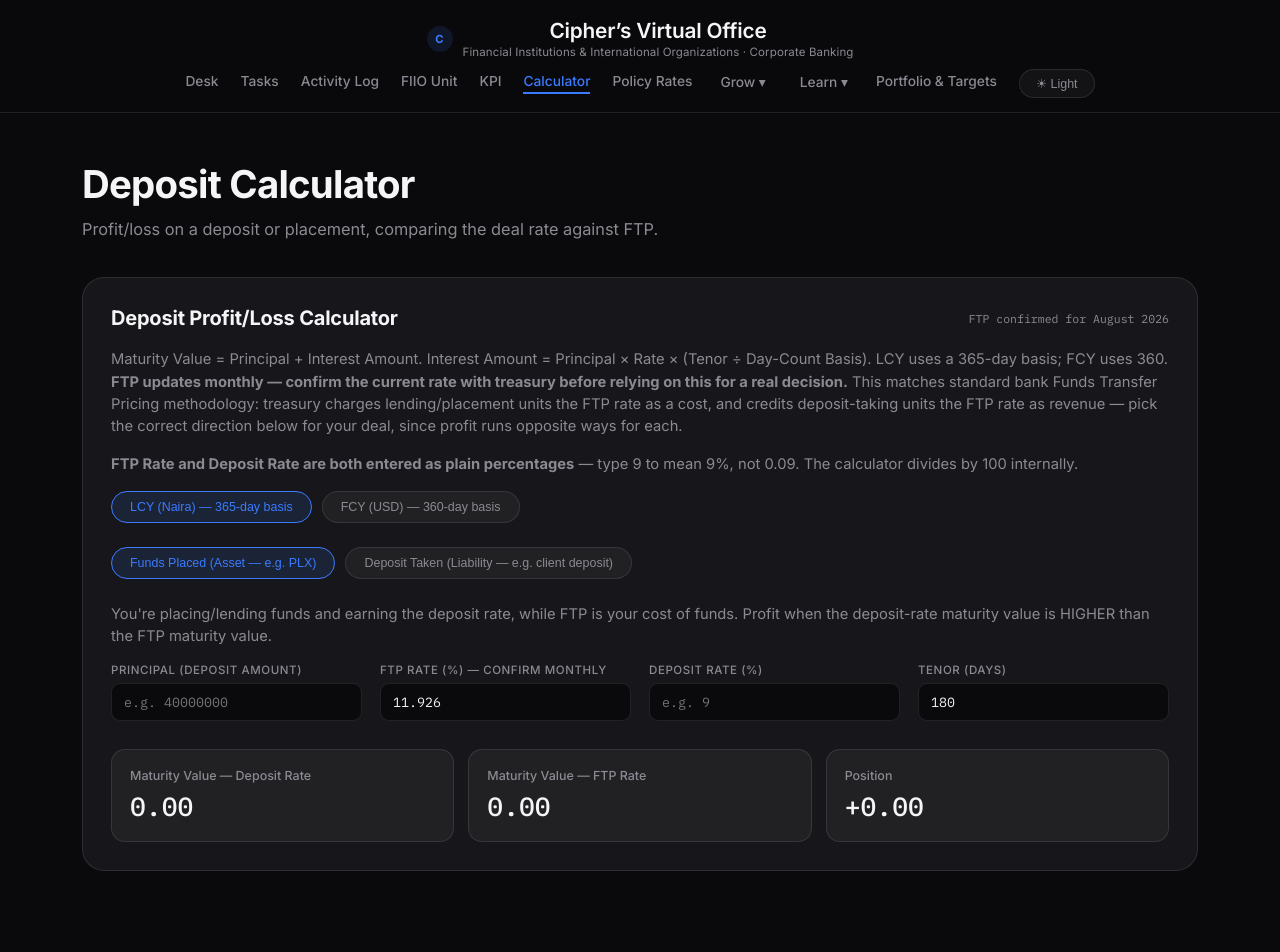
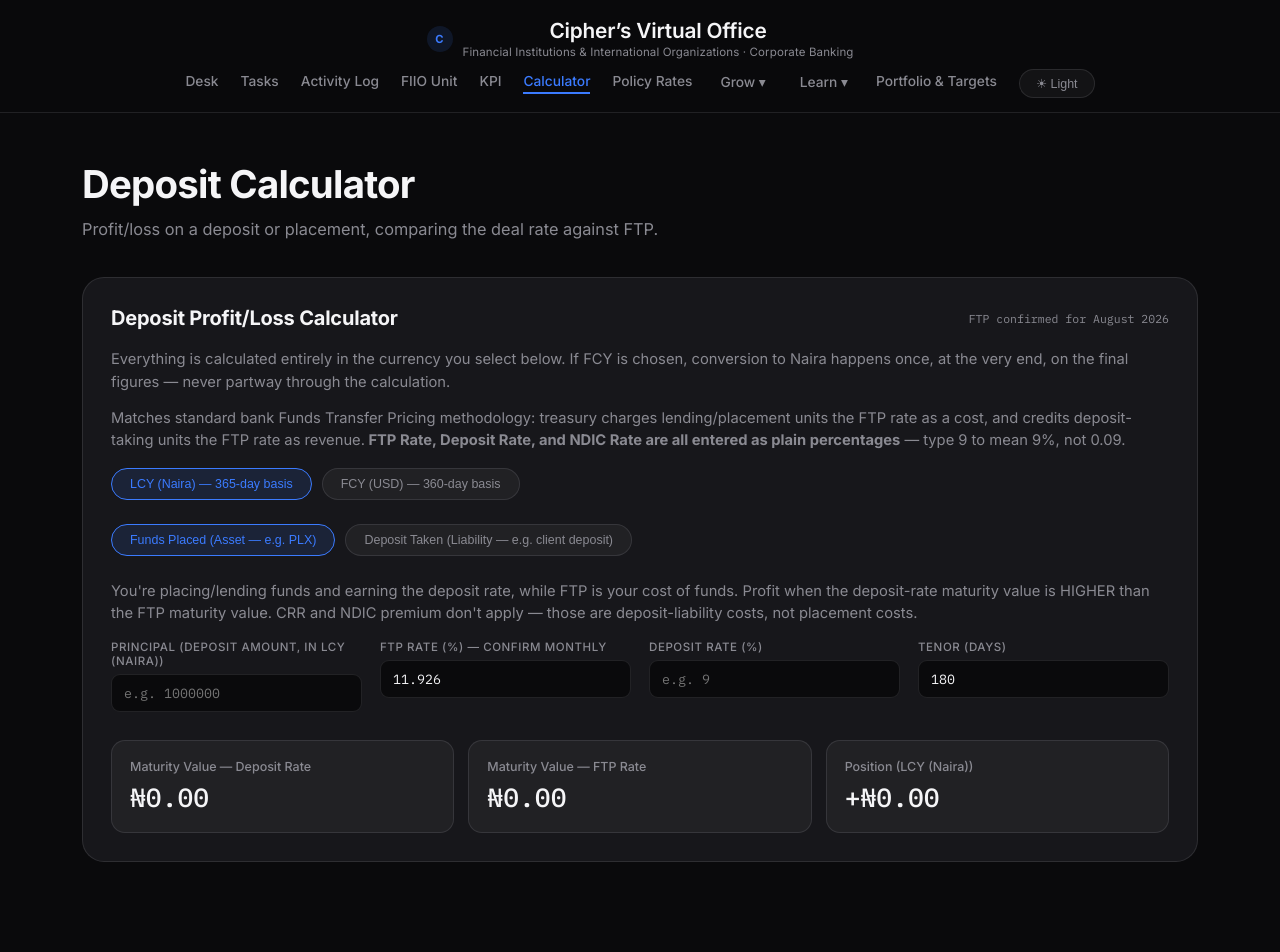
Before and after one commit to Ciphertechxlv/rm-dashboard, a Next.js app: page /calculator in a window 1280 px wide. Shown: the top 952 px of the page. Built offline with nearby package versions, Linux system fonts and the light colour scheme.

Commit message:
Add files via upload

```diff
--- a/components/NrffCalculator.js
+++ b/components/NrffCalculator.js
@@ -1,17 +1,26 @@
 import { useState } from "react";
 
 // Confirmed August 2026 FTP rates. FTP updates monthly — check with
-// treasury/your desk before relying on these for a real deal, and update
-// this file when a new month's rate is confirmed.
+// treasury/your desk before relying on these for a real deal.
 const FTP_DEFAULTS = {
-  LCY: { rate: "11.926", tenorBasis: 365, label: "LCY (Naira)" },
-  FCY: { rate: "9.37", tenorBasis: 360, label: "FCY (USD)" },
+  LCY: { rate: "11.926", tenorBasis: 365, label: "LCY (Naira)", symbol: "₦" },
+  FCY: { rate: "9.37", tenorBasis: 360, label: "FCY (USD)", symbol: "$" },
 };
+
+// Confirmed via CBN's official MPC decisions — see the Policy Rates page.
+const CRR_RATE = 45.0;
+
+// NDIC's published base premium rate has historically run around 40
+// basis points (0.40%) per year on total deposit liabilities, under
+// their risk-based Differential Premium Assessment System (DPAS) — the
+// exact current rate isn't publicly confirmed for a specific bank/year,
+// so this is an editable estimate, not a hard fact.
+const NDIC_DEFAULT_RATE = "0.40";
 
 const DIRECTIONS = {
   placement: {
     label: "Funds Placed (Asset — e.g. PLX)",
-    explain: "You're placing/lending funds and earning the deposit rate, while FTP is your cost of funds. Profit when the deposit-rate maturity value is HIGHER than the FTP maturity value.",
+    explain: "You're placing/lending funds and earning the deposit rate, while FTP is your cost of funds. Profit when the deposit-rate maturity value is HIGHER than the FTP maturity value. CRR and NDIC premium don't apply — those are deposit-liability costs, not placement costs.",
   },
   deposit: {
     label: "Deposit Taken (Liability — e.g. client deposit)",
@@ -32,35 +41,53 @@ export default function NrffCalculator() {
   const [dealRate, setDealRate] = useState("");
   const [tenor, setTenor] = useState("180");
   const [fxRate, setFxRate] = useState("");
+  const [applyCrr, setApplyCrr] = useState(false);
+  const [applyNdic, setApplyNdic] = useState(false);
+  const [ndicRate, setNdicRate] = useState(NDIC_DEFAULT_RATE);
 
   function switchCurrency(cur) {
     setCurrency(cur);
     setFtp(FTP_DEFAULTS[cur].rate);
+    if (cur === "FCY") setApplyCrr(false); // CRR doesn't apply to USD
   }
 
-  const basis = FTP_DEFAULTS[currency].tenorBasis;
+  const cfg = FTP_DEFAULTS[currency];
+  const sym = cfg.symbol;
+  const basis = cfg.tenorBasis;
   const tenorFraction = n(tenor) / basis;
+  const isDeposit = direction === "deposit";
+  const crrActive = isDeposit && currency === "LCY" && applyCrr;
+  const ndicActive = isDeposit && applyNdic;
 
+  // Everything below is calculated entirely in the chosen currency first.
+  // Conversion to Naira (for FCY only) happens once, right at the end,
+  // on the final figures — never partway through.
   const interestAmount = n(principal) * (n(dealRate) / 100) * tenorFraction;
-  const ftpAmount = n(principal) * (n(ftp) / 100) * tenorFraction;
+
+  // Usable principal for FTP crediting — reduced by CRR when it applies,
+  // since that portion is locked with the CBN and can't be redeployed.
+  const usablePrincipal = crrActive ? n(principal) * (1 - CRR_RATE / 100) : n(principal);
+  const ftpAmount = usablePrincipal * (n(ftp) / 100) * tenorFraction;
+
+  const ndicCost = ndicActive ? n(principal) * (n(ndicRate) / 100) * tenorFraction : 0;
 
   const maturityAtDealRate = n(principal) + interestAmount;
-  const maturityAtFtp = n(principal) + ftpAmount;
+  const maturityAtFtp = usablePrincipal + ftpAmount;
 
-  // Direction determines which side is "yours" — see DIRECTIONS above.
-  const diff = direction === "placement"
-    ? maturityAtDealRate - maturityAtFtp
-    : maturityAtFtp - maturityAtDealRate;
-  const isProfit = diff > 0;
-  const isLoss = diff < 0;
+  const grossDiff = isDeposit
+    ? maturityAtFtp - maturityAtDealRate
+    : maturityAtDealRate - maturityAtFtp;
+  const netDiff = grossDiff - ndicCost;
+
+  const isProfit = netDiff > 0;
+  const isLoss = netDiff < 0;
 
   const showNgn = currency === "FCY" && n(fxRate) > 0;
-  const ngn = (usd) => usd * n(fxRate);
+  const toNgn = (usd) => usd * n(fxRate);
 
-  const fmt = (x) =>
-    x.toLocaleString("en-US", { maximumFractionDigits: 2, minimumFractionDigits: 2 });
-  const fmtNgn = (x) =>
-    "₦" + x.toLocaleString("en-NG", { maximumFractionDigits: 2, minimumFractionDigits: 2 });
+  const fmt = (x, symbol = sym) =>
+    symbol + x.toLocaleString("en-US", { maximumFractionDigits: 2, minimumFractionDigits: 2 });
+  const fmtNgn = (x) => "₦" + x.toLocaleString("en-NG", { maximumFractionDigits: 2, minimumFractionDigits: 2 });
 
   return (
     <div className="panel">
@@ -68,40 +95,32 @@ export default function NrffCalculator() {
         <h2>Deposit Profit/Loss Calculator</h2>
         <span className="timestamp">FTP confirmed for August 2026</span>
       </div>
-      <p className="empty-state" style={{ marginBottom: 16 }}>
-        Maturity Value = Principal + Interest Amount. Interest Amount = Principal × Rate × (Tenor
-        ÷ Day-Count Basis). LCY uses a 365-day basis; FCY uses 360.
-        <strong> FTP updates monthly — confirm the current rate with treasury before relying on
-        this for a real decision.</strong> This matches standard bank Funds Transfer Pricing
-        methodology: treasury charges lending/placement units the FTP rate as a cost, and credits
-        deposit-taking units the FTP rate as revenue — pick the correct direction below for your
-        deal, since profit runs opposite ways for each.
+
+      <p className="empty-state" style={{ marginBottom: 12 }}>
+        Everything is calculated entirely in the currency you select below. If FCY is chosen,
+        conversion to Naira happens once, at the very end, on the final figures — never partway
+        through the calculation.
       </p>
       <p className="empty-state" style={{ marginBottom: 16 }}>
-        <strong>FTP Rate and Deposit Rate are both entered as plain percentages</strong> — type 9
-        to mean 9%, not 0.09. The calculator divides by 100 internally.
+        Matches standard bank Funds Transfer Pricing methodology: treasury charges
+        lending/placement units the FTP rate as a cost, and credits deposit-taking units the FTP
+        rate as revenue.
+        <strong> FTP Rate, Deposit Rate, and NDIC Rate are all entered as plain percentages</strong> —
+        type 9 to mean 9%, not 0.09.
       </p>
 
       <div className="category-tabs">
-        {Object.entries(FTP_DEFAULTS).map(([id, cfg]) => (
-          <button
-            key={id}
-            className={`category-tab ${currency === id ? "active" : ""}`}
-            onClick={() => switchCurrency(id)}
-          >
-            {cfg.label} — {cfg.tenorBasis}-day basis
+        {Object.entries(FTP_DEFAULTS).map(([id, c]) => (
+          <button key={id} className={`category-tab ${currency === id ? "active" : ""}`} onClick={() => switchCurrency(id)}>
+            {c.label} — {c.tenorBasis}-day basis
           </button>
         ))}
       </div>
 
       <div className="category-tabs" style={{ marginTop: 10 }}>
-        {Object.entries(DIRECTIONS).map(([id, cfg]) => (
-          <button
-            key={id}
-            className={`category-tab ${direction === id ? "active" : ""}`}
-            onClick={() => setDirection(id)}
-          >
-            {cfg.label}
+        {Object.entries(DIRECTIONS).map(([id, c]) => (
+          <button key={id} className={`category-tab ${direction === id ? "active" : ""}`} onClick={() => setDirection(id)}>
+            {c.label}
           </button>
         ))}
       </div>
@@ -111,8 +130,8 @@ export default function NrffCalculator() {
 
       <div className="target-grid">
         <div className="target-card">
-          <label>Principal (deposit amount)</label>
-          <input value={principal} onChange={(e) => setPrincipal(e.target.value)} placeholder="e.g. 40000000" />
+          <label>Principal (deposit amount, in {cfg.label})</label>
+          <input value={principal} onChange={(e) => setPrincipal(e.target.value)} placeholder="e.g. 1000000" />
         </div>
         <div className="target-card">
           <label>FTP Rate (%) — confirm monthly</label>
@@ -137,17 +156,55 @@ export default function NrffCalculator() {
         </div>
       )}
 
+      {isDeposit && (
+        <div className="panel" style={{ background: "var(--card-tint)", marginTop: 16, marginBottom: 0 }}>
+          <div className="panel-head" style={{ marginBottom: 10 }}>
+            <span className="stat-sub" style={{ textTransform: "uppercase" }}>Optional Regulatory Costs</span>
+          </div>
+
+          {currency === "LCY" ? (
+            <label style={{ display: "flex", alignItems: "center", gap: 10, fontSize: "0.88rem", marginBottom: 12 }}>
+              <input type="checkbox" checked={applyCrr} onChange={(e) => setApplyCrr(e.target.checked)} />
+              Apply CRR ({CRR_RATE}%) — reduces the usable principal for FTP crediting, since that
+              share is locked with the CBN and can't be redeployed
+            </label>
+          ) : (
+            <p className="empty-state" style={{ marginBottom: 12 }}>
+              CRR doesn't apply to FCY (USD) deposits — not shown here.
+            </p>
+          )}
+
+          <label style={{ display: "flex", alignItems: "center", gap: 10, fontSize: "0.88rem", marginBottom: applyNdic ? 12 : 0 }}>
+            <input type="checkbox" checked={applyNdic} onChange={(e) => setApplyNdic(e.target.checked)} />
+            Apply NDIC Premium — an annual deposit insurance cost, prorated to this deal's tenor
+          </label>
+          {applyNdic && (
+            <div className="target-card" style={{ maxWidth: 220 }}>
+              <label>NDIC Rate (%) — estimate, confirm current rate</label>
+              <input value={ndicRate} onChange={(e) => setNdicRate(e.target.value)} />
+            </div>
+          )}
+        </div>
+      )}
+
       <div className="fx-row" style={{ marginTop: 18 }}>
         <div className="fx-tile">
           <div className="fx-pair">Maturity Value — Deposit Rate</div>
           <div className="fx-value">{fmt(maturityAtDealRate)}</div>
-          {showNgn && <div className="stat-sub">{fmtNgn(ngn(maturityAtDealRate))}</div>}
+          {showNgn && <div className="stat-sub">{fmtNgn(toNgn(maturityAtDealRate))}</div>}
         </div>
         <div className="fx-tile">
-          <div className="fx-pair">Maturity Value — FTP Rate</div>
+          <div className="fx-pair">Maturity Value — FTP Rate{crrActive ? " (CRR-adjusted)" : ""}</div>
           <div className="fx-value">{fmt(maturityAtFtp)}</div>
-          {showNgn && <div className="stat-sub">{fmtNgn(ngn(maturityAtFtp))}</div>}
+          {showNgn && <div className="stat-sub">{fmtNgn(toNgn(maturityAtFtp))}</div>}
         </div>
+        {ndicActive && (
+          <div className="fx-tile">
+            <div className="fx-pair">NDIC Premium Cost</div>
+            <div className="fx-value" style={{ color: "var(--negative)" }}>−{fmt(ndicCost)}</div>
+            {showNgn && <div className="stat-sub">−{fmtNgn(toNgn(ndicCost))}</div>}
+          </div>
+        )}
         <div
           className="fx-tile"
           style={{
@@ -159,19 +216,13 @@ export default function NrffCalculator() {
               : undefined,
           }}
         >
-          <div className="fx-pair">{isProfit ? "Profit" : isLoss ? "Loss" : "Position"}</div>
-          <div
-            className="fx-value"
-            style={{ color: isProfit ? "var(--positive)" : isLoss ? "var(--negative)" : undefined }}
-          >
-            {diff >= 0 ? "+" : ""}{fmt(diff)}
+          <div className="fx-pair">{isProfit ? "Net Profit" : isLoss ? "Net Loss" : "Position"} ({cfg.label})</div>
+          <div className="fx-value" style={{ color: isProfit ? "var(--positive)" : isLoss ? "var(--negative)" : undefined }}>
+            {netDiff >= 0 ? "+" : ""}{fmt(netDiff)}
           </div>
           {showNgn && (
-            <div
-              className="stat-sub"
-              style={{ color: isProfit ? "var(--positive)" : isLoss ? "var(--negative)" : undefined }}
-            >
-              {diff >= 0 ? "+" : ""}{fmtNgn(ngn(diff))}
+            <div className="stat-sub" style={{ color: isProfit ? "var(--positive)" : isLoss ? "var(--negative)" : undefined, fontWeight: 600 }}>
+              Converted to Naira: {netDiff >= 0 ? "+" : ""}{fmtNgn(toNgn(netDiff))}
             </div>
           )}
         </div>
@@ -179,9 +230,10 @@ export default function NrffCalculator() {
 
       {currency === "FCY" && !showNgn && (
         <p className="empty-state" style={{ marginTop: 12 }}>
-          Enter the exchange rate at the time of this transaction above to see the Naira
-          equivalent — deliberately not auto-filled from today's live rate, since a past
-          transaction should use the rate that actually applied on that day.
+          Enter the exchange rate at the time of this transaction above to see every figure's
+          Naira equivalent — deliberately not auto-filled from today's live rate, since a past
+          transaction should use the rate that actually applied on that day. Until you do, all
+          figures above are shown in {cfg.label} only, clearly marked with the {sym} symbol.
         </p>
       )}
     </div>
```
